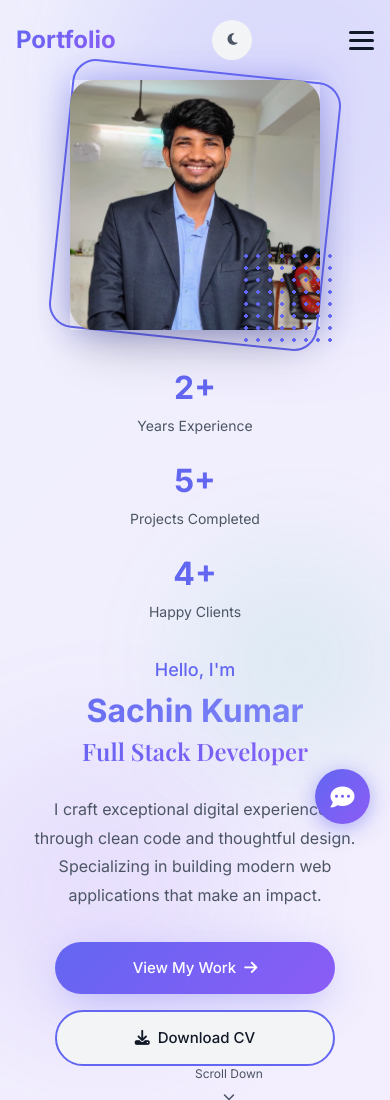
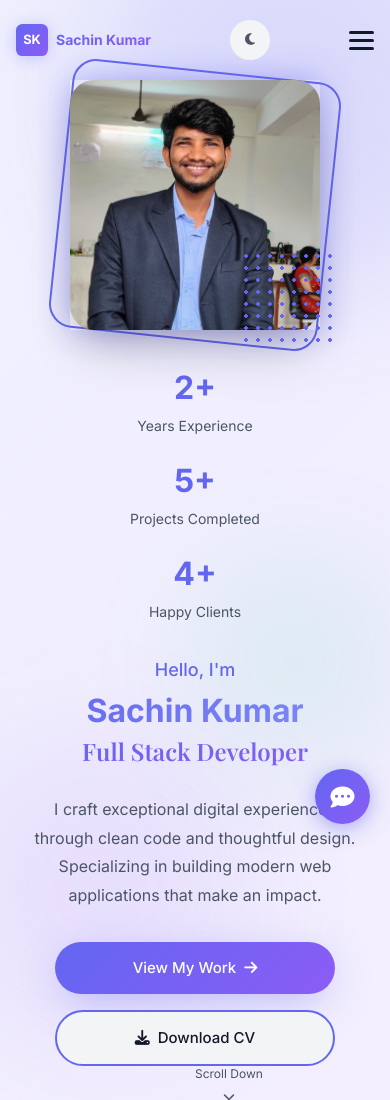
Before and after one commit to Sachink122/profectional_portfolio, a plain HTML site: page index.html in a window 390 px wide. Shown: the top 1100 px of the page. Drawn offline with nearby package versions, Linux system fonts and the light colour scheme.

Commit message:
Add professional SK logo with SVG icon and responsive design

```diff
--- a/css/styles.css
+++ b/css/styles.css
@@ -280,9 +280,30 @@ input, textarea {
 }
 
 .nav-logo {
-    font-size: 1.5rem;
+    display: flex;
+    align-items: center;
+    gap: 0.75rem;
+    font-size: 1.25rem;
     font-weight: 700;
     color: var(--text-primary);
+    transition: transform var(--transition-normal);
+}
+
+.nav-logo:hover {
+    transform: translateY(-2px);
+}
+
+.logo-icon {
+    width: 40px;
+    height: 40px;
+    flex-shrink: 0;
+    filter: drop-shadow(0 2px 8px rgba(99, 102, 241, 0.3));
+    transition: all var(--transition-normal);
+}
+
+.nav-logo:hover .logo-icon {
+    filter: drop-shadow(0 4px 12px rgba(99, 102, 241, 0.5));
+    transform: rotate(-5deg);
 }
 
 .logo-text {
@@ -290,6 +311,7 @@ input, textarea {
     -webkit-background-clip: text;
     -webkit-text-fill-color: transparent;
     background-clip: text;
+    font-weight: 700;
 }
 
 .nav-menu {
@@ -1727,6 +1749,16 @@ input, textarea {
         --section-padding: 60px;
     }
 
+    .nav-logo {
+        font-size: 1rem;
+        gap: 0.5rem;
+    }
+
+    .logo-icon {
+        width: 36px;
+        height: 36px;
+    }
+
     .nav-menu {
         position: fixed;
         top: 0;
@@ -1794,6 +1826,15 @@ input, textarea {
 }
 
 @media (max-width: 480px) {
+    .logo-icon {
+        width: 32px;
+        height: 32px;
+    }
+
+    .logo-text {
+        font-size: 0.875rem;
+    }
+
     .hero-buttons {
         flex-direction: column;
     }
--- a/index.html
+++ b/index.html
@@ -79,7 +79,17 @@
     <nav class="navbar" id="navbar">
         <div class="nav-container">
             <a href="#home" class="nav-logo">
-                <span class="logo-text">Portfolio</span>
+                <svg class="logo-icon" width="40" height="40" viewBox="0 0 40 40" fill="none" xmlns="http://www.w3.org/2000/svg">
+                    <rect width="40" height="40" rx="8" fill="url(#gradient)"/>
+                    <text x="50%" y="50%" dominant-baseline="middle" text-anchor="middle" fill="white" font-family="Inter, sans-serif" font-weight="700" font-size="16">SK</text>
+                    <defs>
+                        <linearGradient id="gradient" x1="0" y1="0" x2="40" y2="40" gradientUnits="userSpaceOnUse">
+                            <stop stop-color="#6366f1"/>
+                            <stop offset="1" stop-color="#8b5cf6"/>
+                        </linearGradient>
+                    </defs>
+                </svg>
+                <span class="logo-text">Sachin Kumar</span>
             </a>
             <ul class="nav-menu" id="nav-menu">
                 <li class="nav-item">
```
Also changed, not shown: 1 other file.
